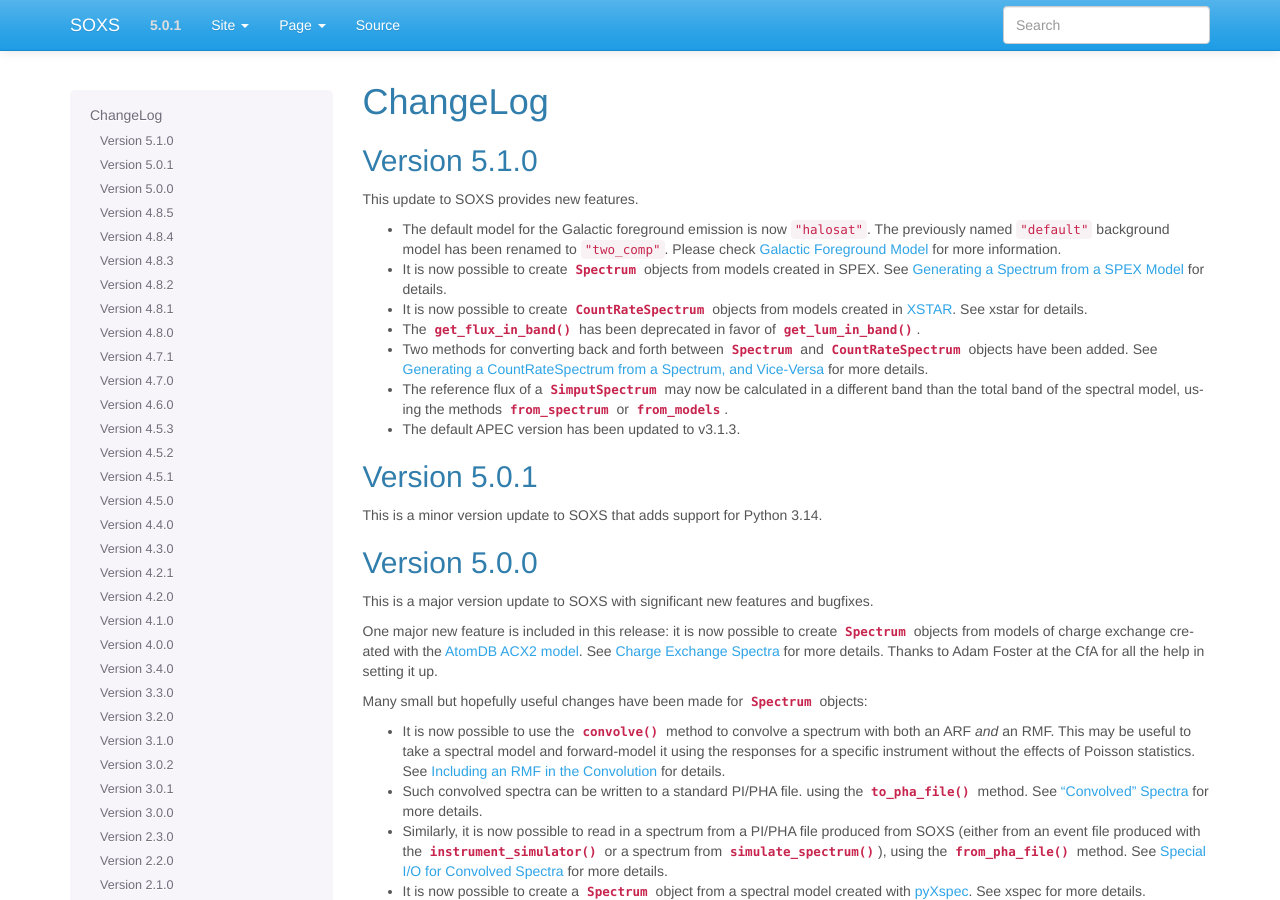
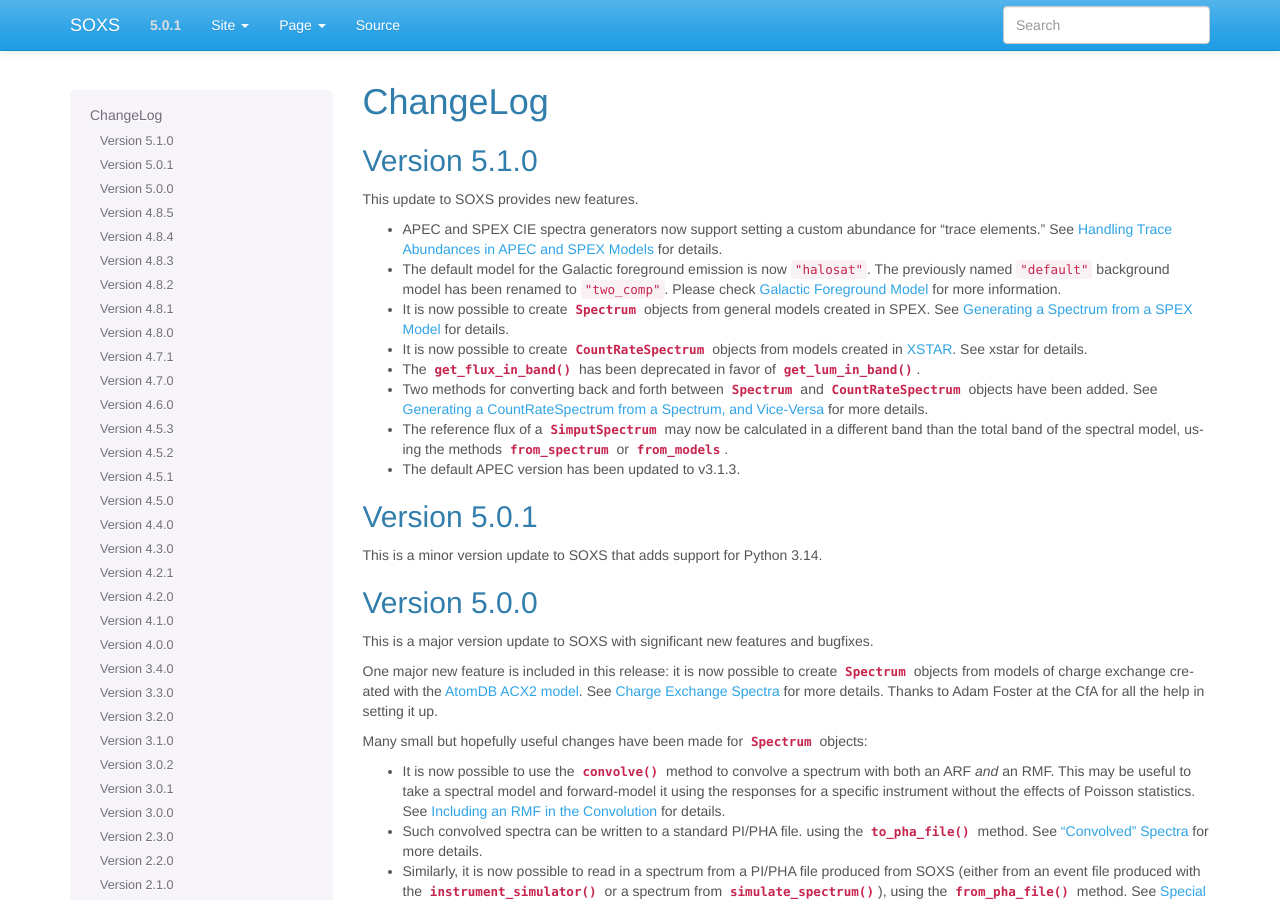
Before and after one commit to lynx-x-ray-observatory/soxs, a Sphinx documentation site: the page built from doc/source/changelog.rst, in a window 1280 px wide and 900 px high. Built offline with Sphinx 7.4.7, drawn with Linux system fonts in a browser that asks for light colours.

Commit message:
Some changelog updates

```diff
--- a/doc/source/changelog.rst
+++ b/doc/source/changelog.rst
@@ -8,11 +8,13 @@
 
 This update to SOXS provides new features.
 
+* APEC and SPEX CIE spectra generators now support setting a custom abundance for "trace
+  elements." See :ref:`trace-abundances` for details.
 * The default model for the Galactic foreground emission is now ``"halosat"``. The
   previously named ``"default"`` background model has been renamed to ``"two_comp"``.
   Please check :ref:`foreground` for more information.
-* It is now possible to create :class:`~soxs.spectra.base.Spectrum` objects from models
-  created in SPEX. See :ref:`spex-models` for details.
+* It is now possible to create :class:`~soxs.spectra.base.Spectrum` objects from general
+  models created in SPEX. See :ref:`spex-models` for details.
 * It is now possible to create :class:`~soxs.spectra.base.CountRateSpectrum` objects from
   models created in `XSTAR <https://heasarc.gsfc.nasa.gov/docs/software/xstar/xstar.html>`_.
   See :ref:`xstar` for details.
```
